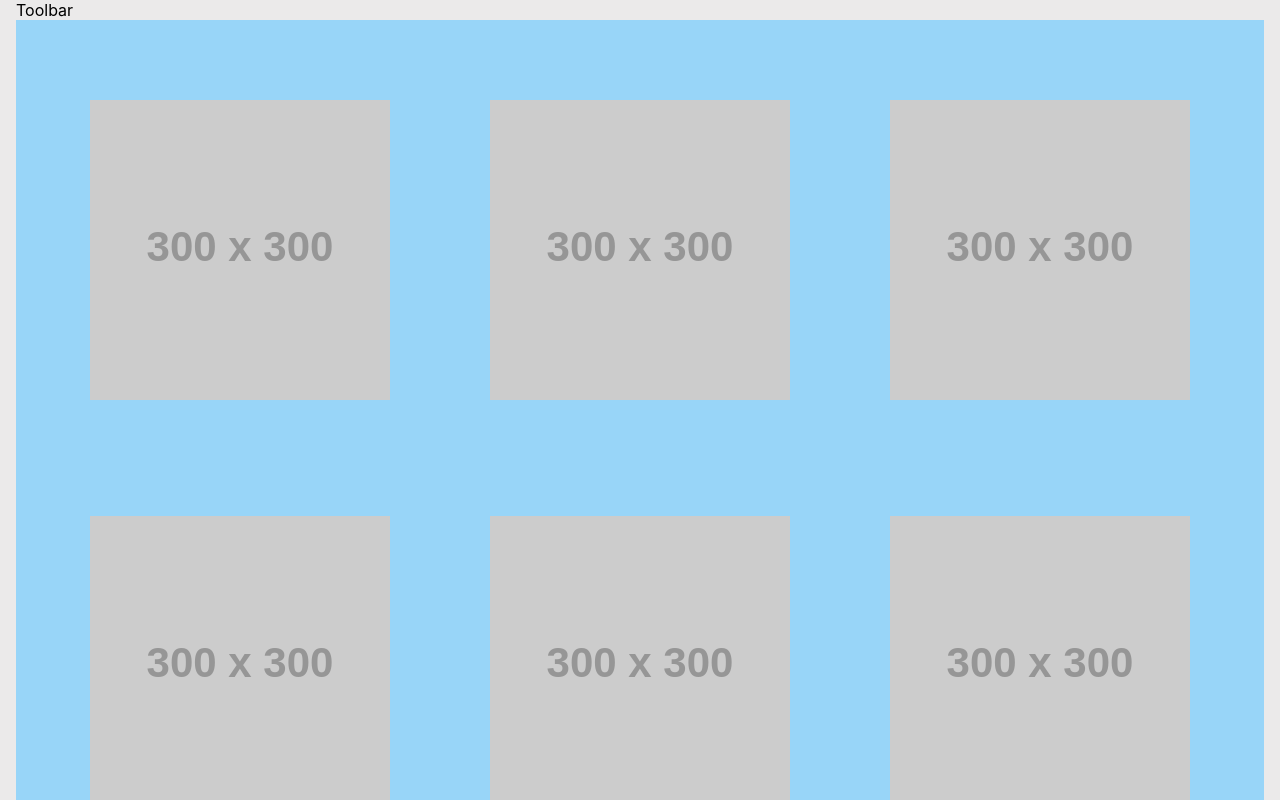
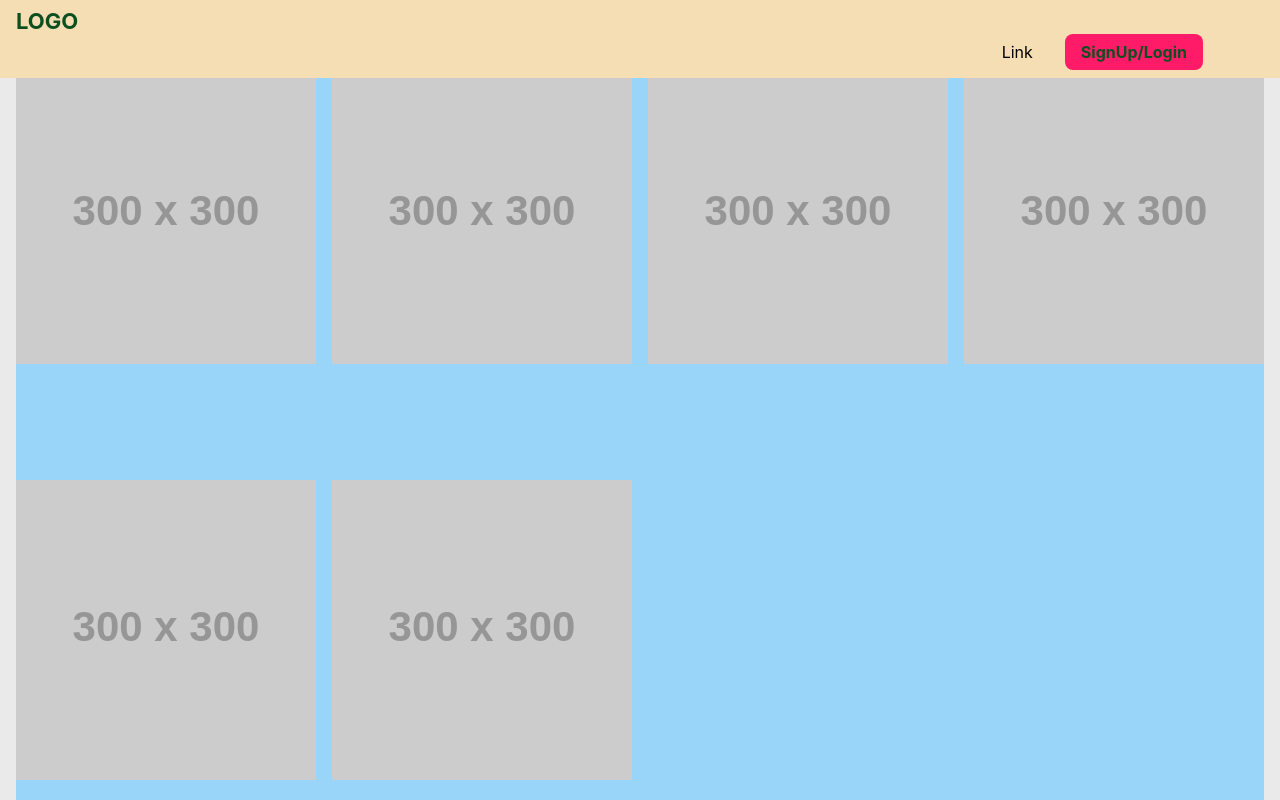
Before and after one commit to Shouraa/Demo, a React (Create React App) app: page / in a window 1280 px wide. Shown: the top 800 px of the page. Built offline with nearby package versions, Linux system fonts and the light colour scheme.

Commit message:
toolbar css

```diff
--- a/src/components/ImagesGrid/ImagesGrid.module.css
+++ b/src/components/ImagesGrid/ImagesGrid.module.css
@@ -1,7 +1,7 @@
 .Images {
   /* margin: auto 32px; */
-  padding: 32px;
   background-color: #98d5f8;
+  padding-top: 16px;
   height: 100%;
   /* width: 100%; */
   display: grid;
--- a/src/components/Toolbar/Toolbar.js
+++ b/src/components/Toolbar/Toolbar.js
@@ -1,5 +1,24 @@
 import React from "react";
 
-const Toolbar = () => <div>Toolbar</div>;
+import classes from "./Toolbar.module.css";
+
+const Toolbar = () => (
+  <header className={classes.Toolbar}>
+    <div className={classes.Div}>
+      <a href="index.html" className={classes.Brand}>
+        LOGO
+      </a>
+    </div>
+
+    <nav className={classes.MainNav}>
+      <ul>
+        <li>Link</li>
+        <li className={classes.Login}>
+          <a href="#">SignUp/Login</a>
+        </li>
+      </ul>
+    </nav>
+  </header>
+);
 
 export default Toolbar;
--- a/src/components/Toolbar/Toolbar.module.css
+++ b/src/components/Toolbar/Toolbar.module.css
@@ -0,0 +1,52 @@
+.Toolbar {
+  width: 100%;
+
+  background: wheat;
+  padding: 8px 16px;
+  position: fixed;
+  top: 0;
+  left: 0;
+}
+
+.Div {
+  display: inline-block;
+  vertical-align: middle;
+}
+
+.MainNav {
+  display: inline-block;
+  text-align: right;
+  width: calc(100% - 45px);
+  vertical-align: middle;
+}
+
+.Toolbar ul {
+  margin: 0;
+  padding: 0;
+  list-style: none;
+}
+
+.Brand {
+  color: #0e4f1f;
+  text-decoration: none;
+  font-weight: bold;
+  font-size: 22px;
+}
+.Toolbar li {
+  display: inline-block;
+  margin: 0 16px;
+}
+
+.Login {
+  color: white;
+  background: #ff1b68;
+  padding: 8px 16px;
+  border-radius: 8px;
+}
+
+.Toolbar a {
+  text-decoration: none;
+  color: #0e4f1f;
+  font-weight: bold;
+  /* padding: 3px 0; */
+}
```
